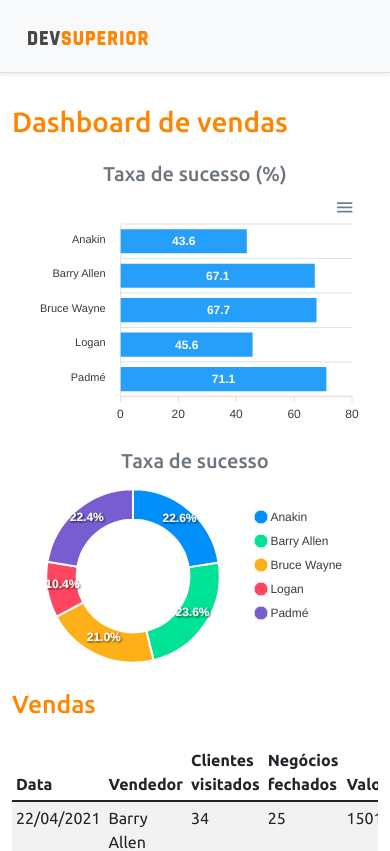
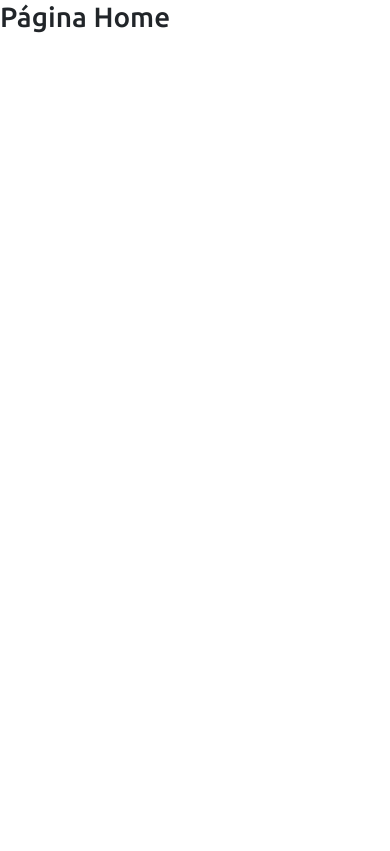
Before and after one commit to wtiinfo/projeto-sds3, a React (Create React App) app in the folder frontend/: page / in a window 390 px wide. Shown: the top 851 px of the page. Built offline with nearby package versions, Linux system fonts and the light colour scheme.

Commit message:
Rotas criadas

```diff
--- a/frontend/package.json
+++ b/frontend/package.json
@@ -16,6 +16,7 @@
     "react": "^17.0.2",
     "react-apexcharts": "^1.3.9",
     "react-dom": "^17.0.2",
+    "react-router-dom": "^5.3.0",
     "react-scripts": "4.0.3",
     "typescript": "^4.1.2",
     "web-vitals": "^1.0.1"
@@ -43,5 +44,8 @@
       "last 1 firefox version",
       "last 1 safari version"
     ]
+  },
+  "devDependencies": {
+    "@types/react-router-dom": "^5.1.8"
   }
 }
--- a/frontend/src/App.tsx
+++ b/frontend/src/App.tsx
@@ -1,32 +1,8 @@
-import BarChart from "components/BarChart";
-import DataTable from "components/DataTable";
-import DonutChart from "components/DonutChart";
-import Footer from "components/Footer";
-import NavBar from "components/NavBar";
+import Routes from "Routes";
 
 function App() {
   return (
-    <>
-      <NavBar />
-      <div className="container">
-        <h1 className="text-primary py-3">Dashboard de vendas</h1>
-        <div className="row px-3">
-            <div className="col-sm-6">
-              <h5 className="text-center text-secondary">Taxa de sucesso (%)</h5>
-              <BarChart />
-            </div>
-            <div className="col-sm-6">
-              <h5 className="text-center text-secondary">Taxa de sucesso</h5>
-              <DonutChart />
-            </div>
-        </div>
-        <div className="py-3">
-            <h2 className="text-primary">Vendas</h2>
-        </div>
-        <DataTable />
-      </div>
-      <Footer />
-    </>
+    <Routes />
   );
 }
 
--- /dev/null
+++ b/frontend/src/Routes.tsx
@@ -0,0 +1,20 @@
+import Dashboard from 'pages/Dashboard';
+import Home from 'pages/Home';
+import { BrowserRouter, Route, Switch } from 'react-router-dom';
+const Routes = () => {
+    return (
+        <BrowserRouter>
+            <Switch>
+                <Route path="/" exact>
+                    <Home />
+                </Route>
+                <Route path="/dashboard">
+                    <Dashboard />
+                </Route>
+            </Switch>
+
+        </BrowserRouter>
+    );
+}
+
+export default Routes;
--- /dev/null
+++ b/frontend/src/pages/Dashboard/index.tsx
@@ -0,0 +1,33 @@
+import BarChart from "components/BarChart";
+import DataTable from "components/DataTable";
+import DonutChart from "components/DonutChart";
+import Footer from "components/Footer";
+import NavBar from "components/NavBar";
+
+const Dashboard = () => {
+    return (
+        <>
+            <NavBar />
+            <div className="container">
+                <h1 className="text-primary py-3">Dashboard de vendas</h1>
+                <div className="row px-3">
+                    <div className="col-sm-6">
+                        <h5 className="text-center text-secondary">Taxa de sucesso (%)</h5>
+                        <BarChart />
+                    </div>
+                    <div className="col-sm-6">
+                        <h5 className="text-center text-secondary">Taxa de sucesso</h5>
+                        <DonutChart />
+                    </div>
+                </div>
+                <div className="py-3">
+                    <h2 className="text-primary">Vendas</h2>
+                </div>
+                <DataTable />
+            </div>
+            <Footer />
+        </>
+    );
+}
+
+export default Dashboard;
--- /dev/null
+++ b/frontend/src/pages/Home/index.tsx
@@ -0,0 +1,9 @@
+const Home = () => {
+    return (
+        <div>
+            <h1>Página Home</h1>
+        </div>
+    );
+}
+
+export default Home;
```
Also changed, not shown: 1 other file (tests, documents, lock files or other folders).
